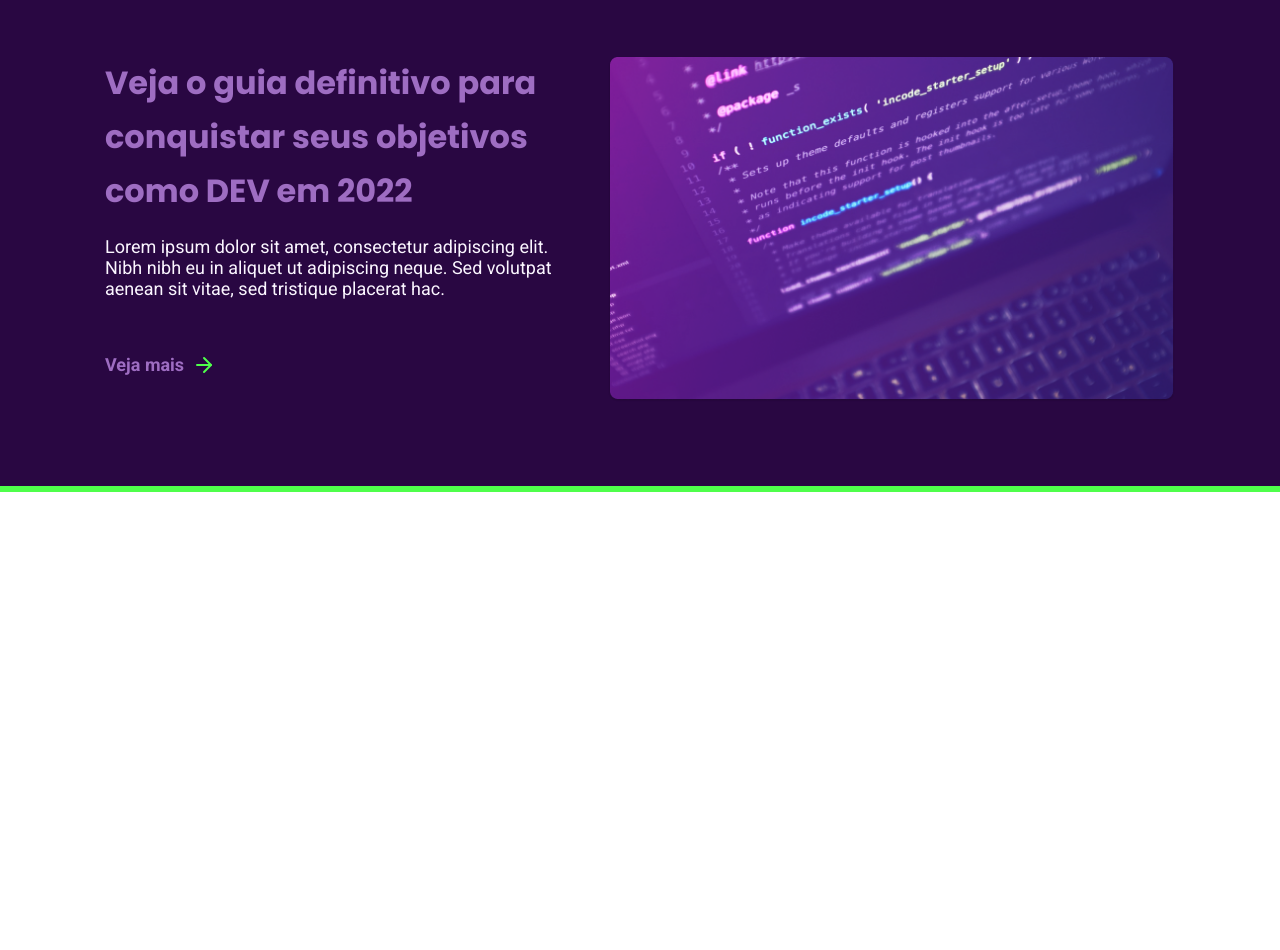
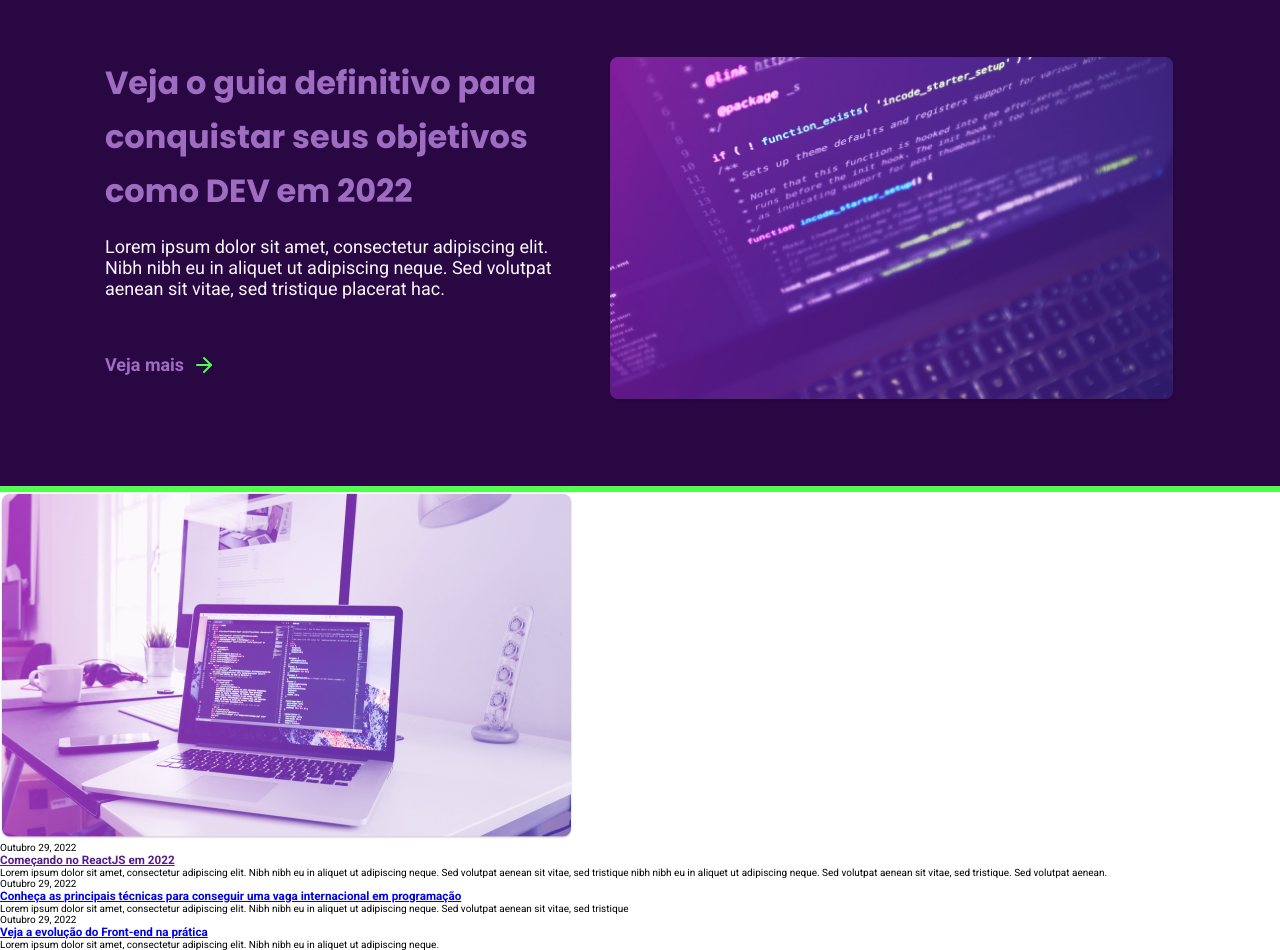
Before and after one commit to RaianSatyro/The-Blog, a plain HTML site: page index.html in a window 1280 px wide. Shown: the part 95-1045 px from the top of the page. Before the commit the page ends 800 px from the top, so only its background shows below. Drawn offline with Linux system fonts and the light colour scheme.

Commit message:
[Contents] Adicionado conteudo principal de noticia do blog

```diff
--- a/index.html
+++ b/index.html
@@ -55,5 +55,45 @@
         </header>
     </section>
 
+    <main>
+
+        <div class="main-news">
+            <div class="img-main-news">
+                <a href="">
+                        <img src="images/post-1.png" alt="">
+                </a>
+            </div>
+            <div class="article-main-news">
+                <p class="date-and-previw">Outubro 29, 2022</p>
+                <a href="">
+                    <h3 class="title-news">Começando no ReactJS em 2022</h3>
+                </a>
+                <p class="date-and-previw">Lorem ipsum dolor sit amet, consectetur adipiscing elit. Nibh nibh eu in aliquet ut adipiscing neque. Sed volutpat aenean sit vitae, sed tristique nibh nibh eu in aliquet ut adipiscing neque. Sed volutpat aenean sit vitae, sed tristique. Sed volutpat aenean.</p>
+            </div>
+        </div>
+
+        <div class="main-news">
+            <article class="othrer-news-side">
+                <p class="date-and-previw">Outubro 29, 2022</p>
+                <a href="#">
+                    <h3 class="title-news">Conheça as principais técnicas para conseguir uma vaga internacional em programação</h3>
+                </a>
+                <p class="date-and-previw">Lorem ipsum dolor sit amet, consectetur adipiscing elit. Nibh nibh eu in aliquet ut adipiscing neque. Sed volutpat aenean sit vitae, sed tristique</p>
+            </article>
+
+            <article class="othrer-news-side">
+                <p class="date-and-previw">Outubro 29, 2022</p>
+                <a href="#">
+                    <h3 class="title-news">Veja a evolução do Front-end na prática</h3>
+                </a>
+                <p class="date-and-previw">Lorem ipsum dolor sit amet, consectetur adipiscing elit. Nibh nibh eu in aliquet ut adipiscing neque. </p>
+            </article>
+
+        </div>
+    </main>
+
+    <section class="last-news">
+
+    </section>
 </body>
 </html>
```
